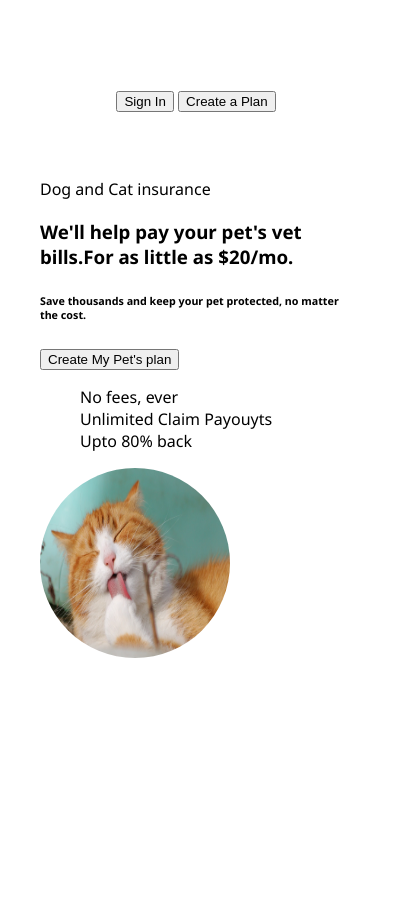
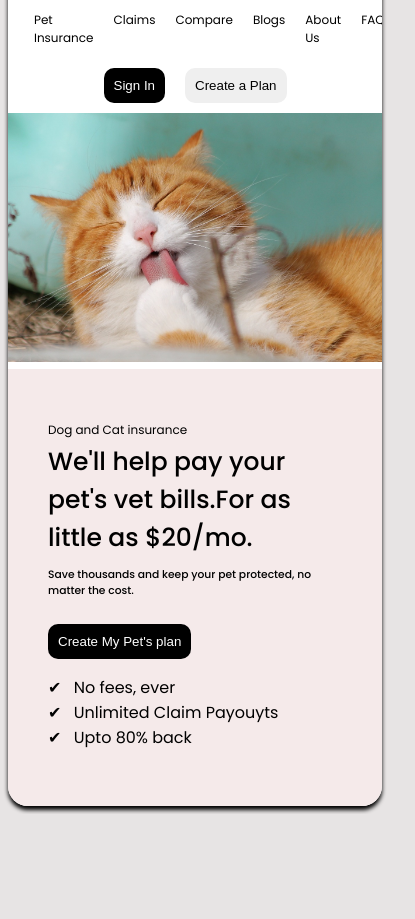
Before and after one commit to ShafiArif8/pet-paradise, a plain HTML site: page index.html in a window 390 px wide. Shown: the part 91-1010 px from the top of the page, 415 px wide, since content can reach past the window. After the commit the page ends 905 px from the top, so only its background shows below. Drawn offline with Linux system fonts and the light colour scheme.

Commit message:
Add files via upload

```diff
--- a/css/style.css
+++ b/css/style.css
@@ -1,126 +1,148 @@
-@import url('https://fonts.googleapis.com/css2?family=Noto+Sans:ital,wght@0,100..900;1,100..900&display=swap');
-body{
-    margin: 0;
-    padding: 0;
+@import url('https://fonts.googleapis.com/css2?family=Poppins:ital,wght@0,100;0,200;0,300;0,400;0,500;0,600;0,700;0,800;0,900;1,100;1,200;1,300;1,400;1,500;1,600;1,700;1,800;1,900&display=swap');
+body {
+    background-color: #e7e4e4;
+    display: flex;
+    height: 100vh;
+    justify-content: center;
+    align-items: center;
+    font-family: "poppins";
+}
+
+.card {
+    width: 80%;
     background-color: white;
-    position: relative;
-    height: 100vh;
-    display: flex;
-    flex-direction: column;
-    background-image: url(/portfolio/shafi/img/bg.jpg);
-    background-size: cover;  /* Ensures the image covers the entire element */
-    background-position: center; /* Centers the image */
-    background-repeat: no-repeat;
-    font-family: "Noto Sans";
+    border-radius: 20px;
+    box-shadow: 0 4px 4px rgba(0, 0, 0, 10);
+    overflow: hidden;
 }
-.navbar{
-    background-color: rgba(255, 255, 255, 0.226);
-    backdrop-filter: blur(10px);
+
+.navbar {
     display: flex;
     justify-content: space-between;
-   padding: 20px;
-   flex-wrap: wrap;
+    align-items: center;
+    padding: 10px 20px;
 
 }
-.navbar ul{
+
+.navbar ul {
     display: flex;
-    justify-content: center;
-    padding-left: 0 ;
     gap: 20px;
 }
-ul li{
-    list-style-type: none;
+
+.navbar ul li {
+    list-style: none;
 }
-.navbar a{
 
+.navbar a {
     text-decoration: none;
+    color: black;
+}
+.btn{
+    display: flex;
+    gap: 20px;
+}
+.signin,.plan{
+    padding: 10px;
+    border: none;
+    border-radius: 10px;
+    transition: 1s;
+}
+.navbar p{
+    font-size: 18px;
+    font-weight: bold;
+}
+.signin{
+    background-color: black;
     color: white;
+}
+
+.plan:hover{
+background-color: black;
+color: white;
+}
+.contentholder{
+    display: flex;
+    padding: 0;
 
 }
-.navbar a:hover{
-color: black;
-font-weight: 600;
-}
-.title{
-
-    display: flex;
-    flex-direction: column;
-}
-.title h1{
-    color: black;
-    margin-top: 10px;
-
-    margin-bottom: 5px;
-}
-
-.main{
-    display: flex;
-    justify-content: center;
-
-    align-items: center;
-    height: 90%;
-}
-.card{
-    display: flex;
-    justify-content: center;
-    align-items: center;
-    flex-direction: row;
-    gap: 40px;
-    flex-wrap: wrap;
-    border: none;
-    border-radius: 40px;
-    width: 60%;
-    margin: 20px;
-    background-color: rgba(255, 255, 255, 0.226);
-    backdrop-filter: blur(10px);
-    padding: 20px;
-}
-.image{
-    height: 200px;
-    width: 200px;
-    background-position: center;
-    border: 4px dotted black;
-    border-radius: 100%;
-    overflow: hidden;
-    display: flex;
-
-
-    justify-content: center;
-align-items: center;
+.text-section{
+    padding: 40px;
+    min-width: 55%;
+    flex: 1;
+    background-color: #f5eaea;
 
 }
-img{
-    width: 190px;
-    height: 190px;
-    border: none;
-    border-radius: 100%;
+.text-section p{
+    margin-bottom: 4px;
+    padding-bottom: 0;
+    font-size: 12px;
+}
+.text-section h3{
+    margin-top: 0;
+    font-size: 25px;
+    font-weight: 500;
+    margin-bottom: 10px;
+}
+.text-section h6{
+    font-weight: 480;
+    margin-top: 0;
+}
+.text-section button{
+    padding: 10px;
+}
+.text-section ul{
+    padding: 0;
+}
+.text-section ul li{
+    list-style: none;
+}
+.text-section li::before{
+    content: "✔ ";
+    margin-right: 8px;
+}
+.image-section{
+    width: 45%;
+}
+.image-section img{
+    height: 100%;
+    width: 100%;
+    object-fit: cover;
     background-position: center;
 
 }
+@media (max-width: 990px) {
+    body{
+        height: auto;
 
-.textprofile{
-    width: 390px;
     }
-.textprofile p{
-    font-size: 19px;
+    .card{
+        width: auto;
     }
-.projectsc{
-    width: 80%;
+    .navbar{
+        flex-direction: column;
     }
-.imgpro{
-    height: 200px;
-    width: 200px;
+    .navbar ul{
+        gap: 5px;
     }
-.imgpro img{
-    border-radius: 0;
+    .contentholder{
+        flex-direction: column-reverse;
     }
-@media (max-width: 790px) {
-    body{
-        height: 150vh;
+    .image-section{
+        width: auto;
+
+
     }
-    .navbar{justify-content: center;padding: 10px;}
-   .navbar h1{
-    margin: auto;
+    .image-section img{
+        height: 100%;
+        object-fit: cover;
+        background-position: center;
     }
-    .card{width: 80%;}
+
 }
+@media (max-width: 528px){
+    .navbar ul li{
+        padding: 5px;
+        font-size: 12px;
+        margin-right: 5px;
+    }
+}
```
Lines whose indentation alone changed are shown as unchanged.
